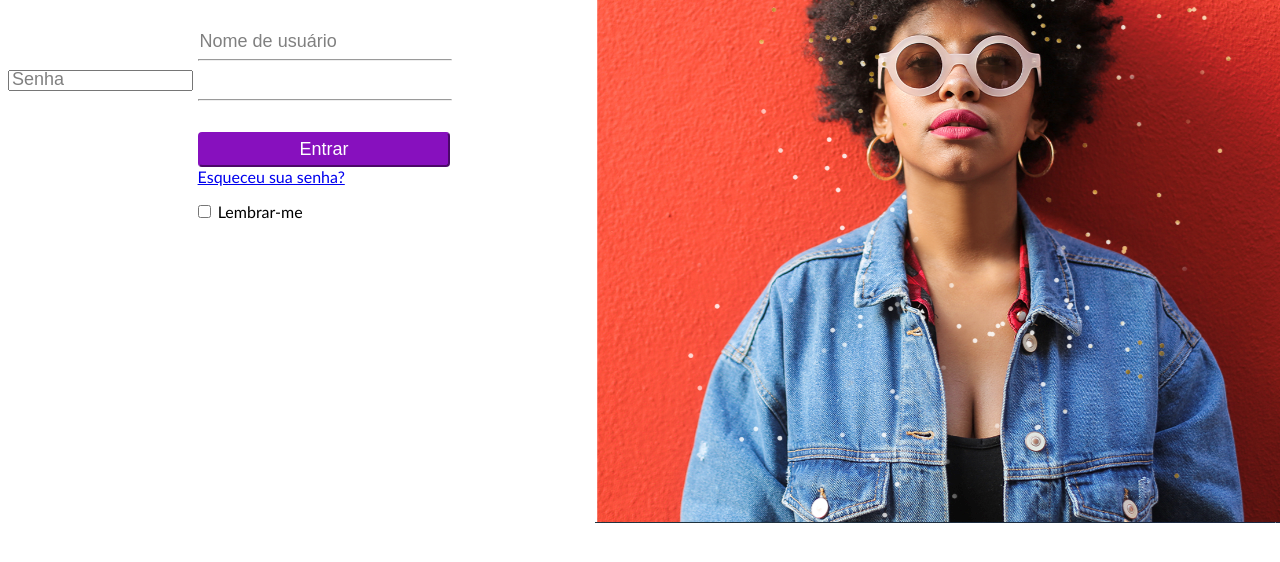
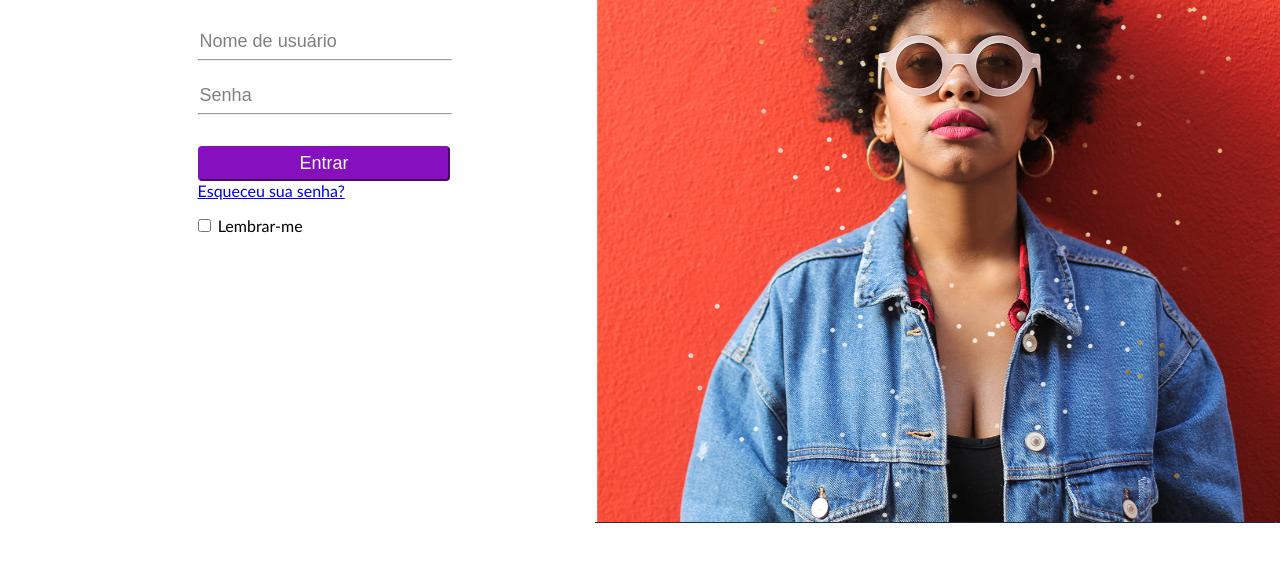
Before and after one commit to Henriquecesar139/login-html, a plain HTML site: page index.html in a window 1280 px wide. Shown: the part 174-736 px from the top of the page. Drawn offline with Linux system fonts and the light colour scheme.

Commit message:
Otimização

```diff
--- a/estilo.css
+++ b/estilo.css
@@ -15,13 +15,14 @@ h1 {
     font-size: 25pt;
 }
 
-input[type = "text"] {
+.entrada {
     margin-left: 30%;
     width:40%;
     border: none;
     margin-top: 3%;
 
 }
+
 
 input::placeholder {
     font-size: large;
--- a/estilo2.css
+++ b/estilo2.css
@@ -15,7 +15,7 @@ h1 {
     text-align: center;
 }
 
-input[type = "text"] {
+.entrada {
     margin-left: 10%;
     width:80%;
     border: none;
```
